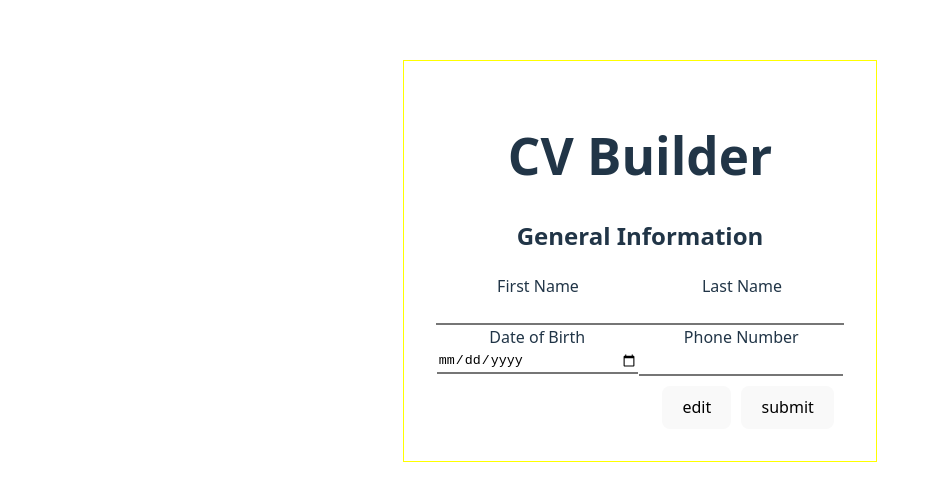
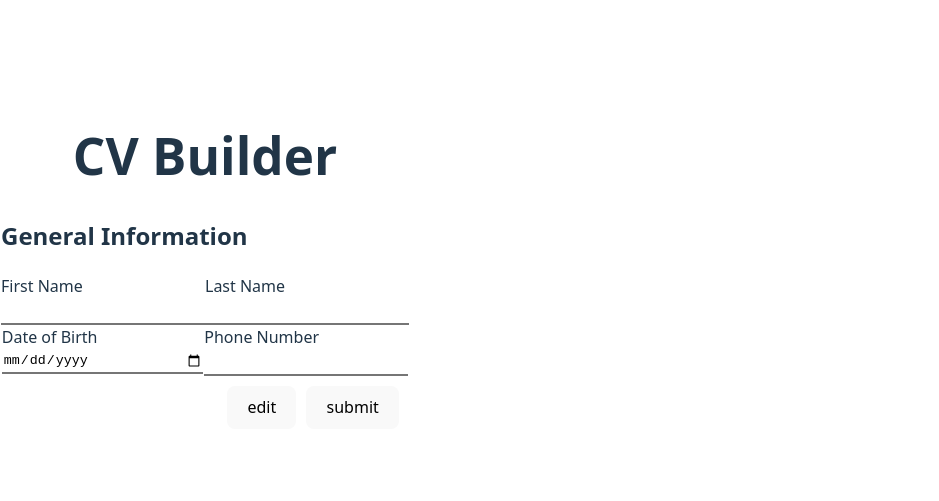
Before and after one commit to IsaacAkin/CV-Application, a React (Vite) app: page / in a window 1280 px wide. Shown: the part 139-640 px from the top of the page, without its empty margins (0-939 px from the left). Built offline with nearby package versions, Linux system fonts and the light colour scheme.

Commit message:
updated the App.css styles for the overall page layout

```diff
--- a/src/App.css
+++ b/src/App.css
@@ -1,7 +1,23 @@
 #root {
-  /* max-width: 1280px; */
-  margin: 0 auto;
-  padding: 2rem;
+  border: 1px solid white;
+}
+
+h1 {
   text-align: center;
-  border: 1px solid yellow;
 }
+
+.container {
+  display: grid;
+  grid-template-rows: 1fr 1fr;
+  grid-template-columns: 1fr 1fr;
+}
+
+.cv-builder {
+  border: 1px solid violet;
+  height: 100vh;
+}
+
+.cv-display {
+  border: 1px solid red;
+  text-align: center;
+}
```
